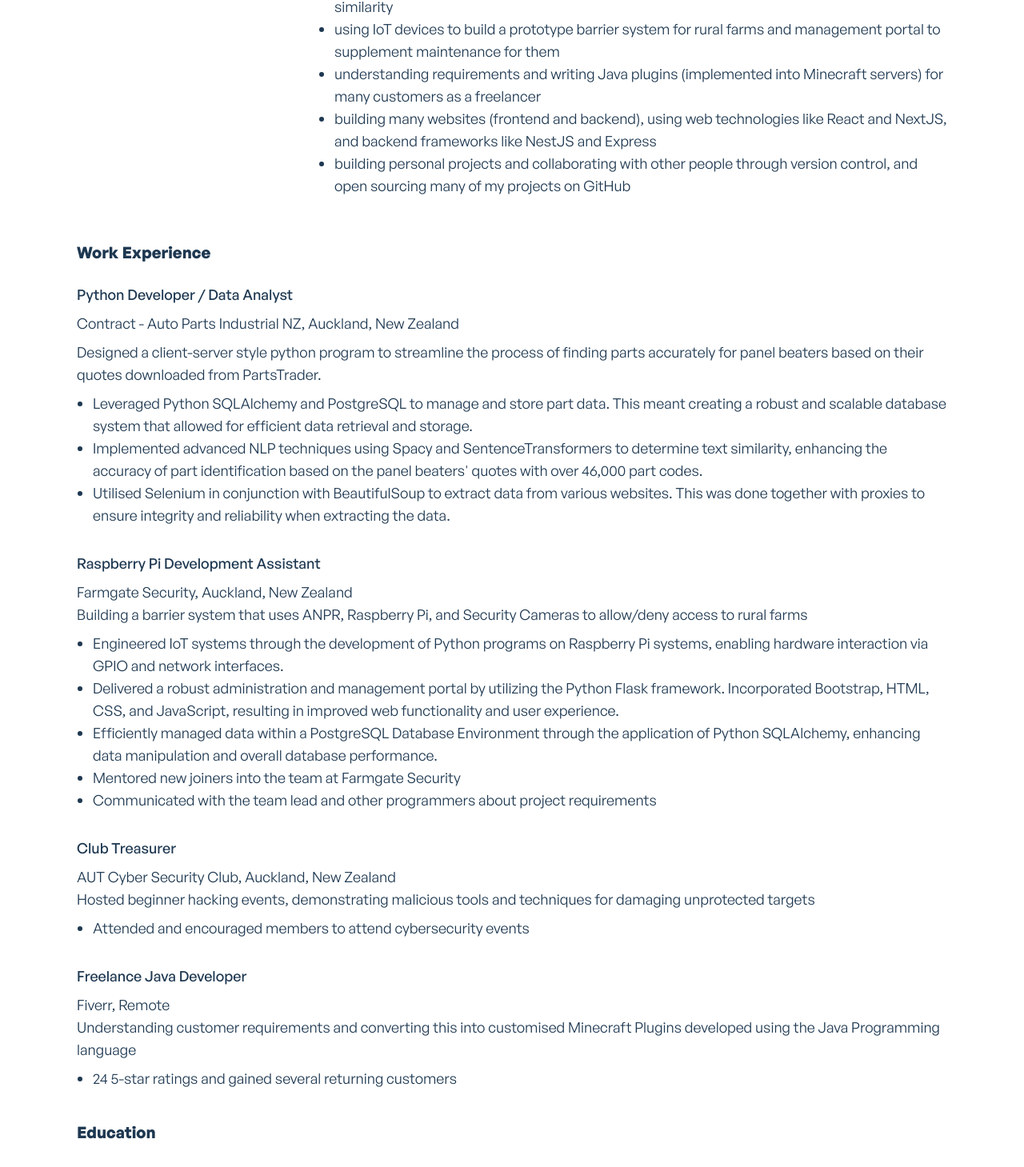
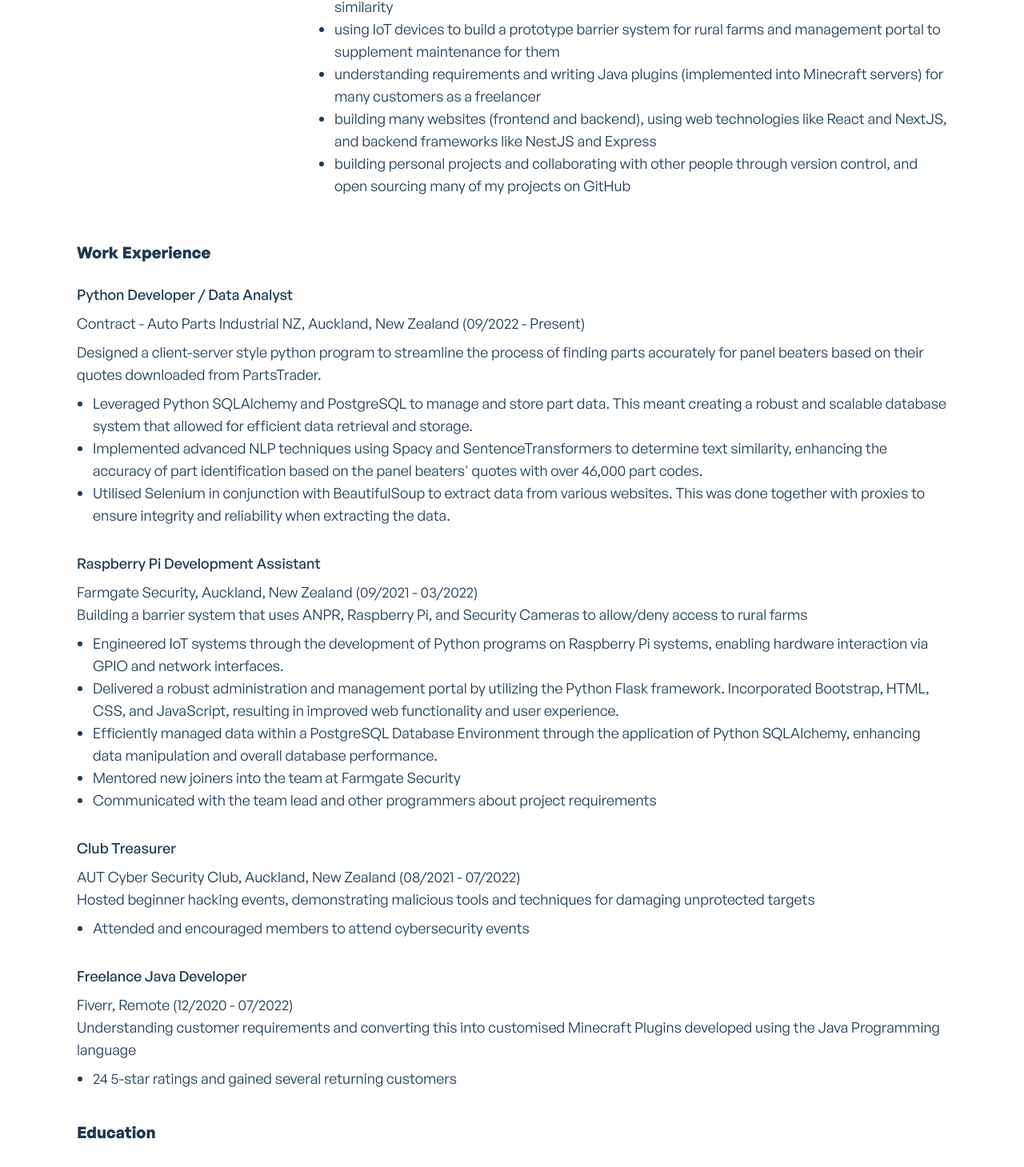
Before and after one commit to TacticalAxis/portfolio_nextjs, a Next.js app: page /about in a window 1280 px wide. Shown: the part 498-1957 px from the top of the page at 80% size. Built offline with nearby package versions, Linux system fonts and the light colour scheme.

Commit message:
Add times to work exp

```diff
--- a/pages/about.tsx
+++ b/pages/about.tsx
@@ -33,7 +33,7 @@ const About: React.FC = () => {
                         </h3>
                         <p>
                             Contract - Auto Parts Industrial NZ, Auckland, New
-                            Zealand
+                            Zealand (09/2022 - Present)
                         </p>
                         <p className="mt-2">
                             Designed a client-server style python program to
@@ -71,7 +71,7 @@ const About: React.FC = () => {
                             Raspberry Pi Development Assistant
                         </h3>
                         <p className="">
-                            Farmgate Security, Auckland, New Zealand
+                            Farmgate Security, Auckland, New Zealand (09/2021 - 03/2022)
                         </p>
                         <p className="">
                             Building a barrier system that uses ANPR, Raspberry
@@ -114,7 +114,7 @@ const About: React.FC = () => {
                             Club Treasurer
                         </h3>
                         <p className="">
-                            AUT Cyber Security Club, Auckland, New Zealand
+                            AUT Cyber Security Club, Auckland, New Zealand (08/2021 - 07/2022)
                         </p>
                         <p className="">
                             Hosted beginner hacking events, demonstrating
@@ -133,7 +133,7 @@ const About: React.FC = () => {
                         <h3 className="text-lg font-medium mb-2">
                             Freelance Java Developer
                         </h3>
-                        <p className="">Fiverr, Remote</p>
+                        <p className="">Fiverr, Remote (12/2020 - 07/2022)</p>
                         <p className="">Understanding customer requirements and
                                 converting this into customised Minecraft
                                 Plugins developed using the Java Programming
```
